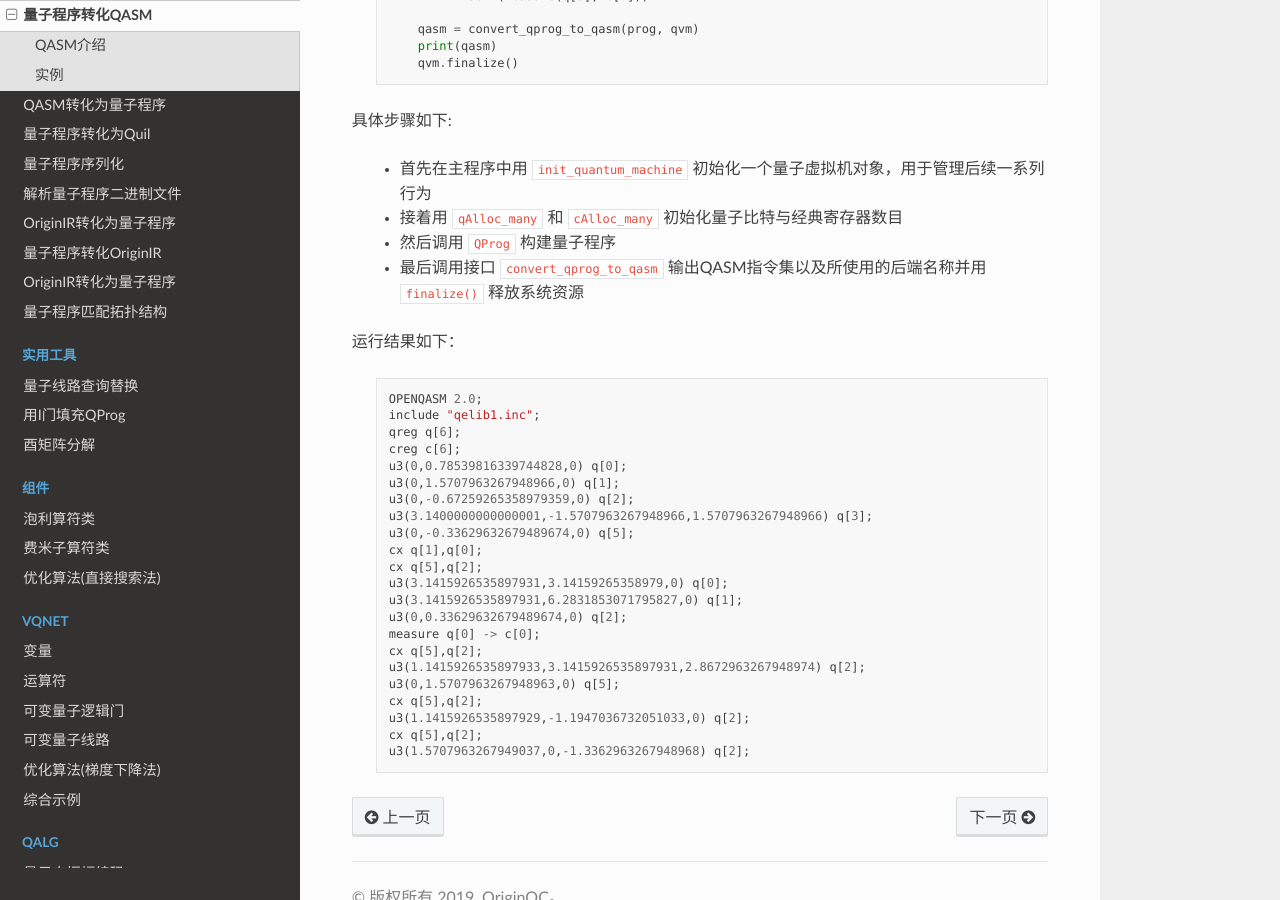
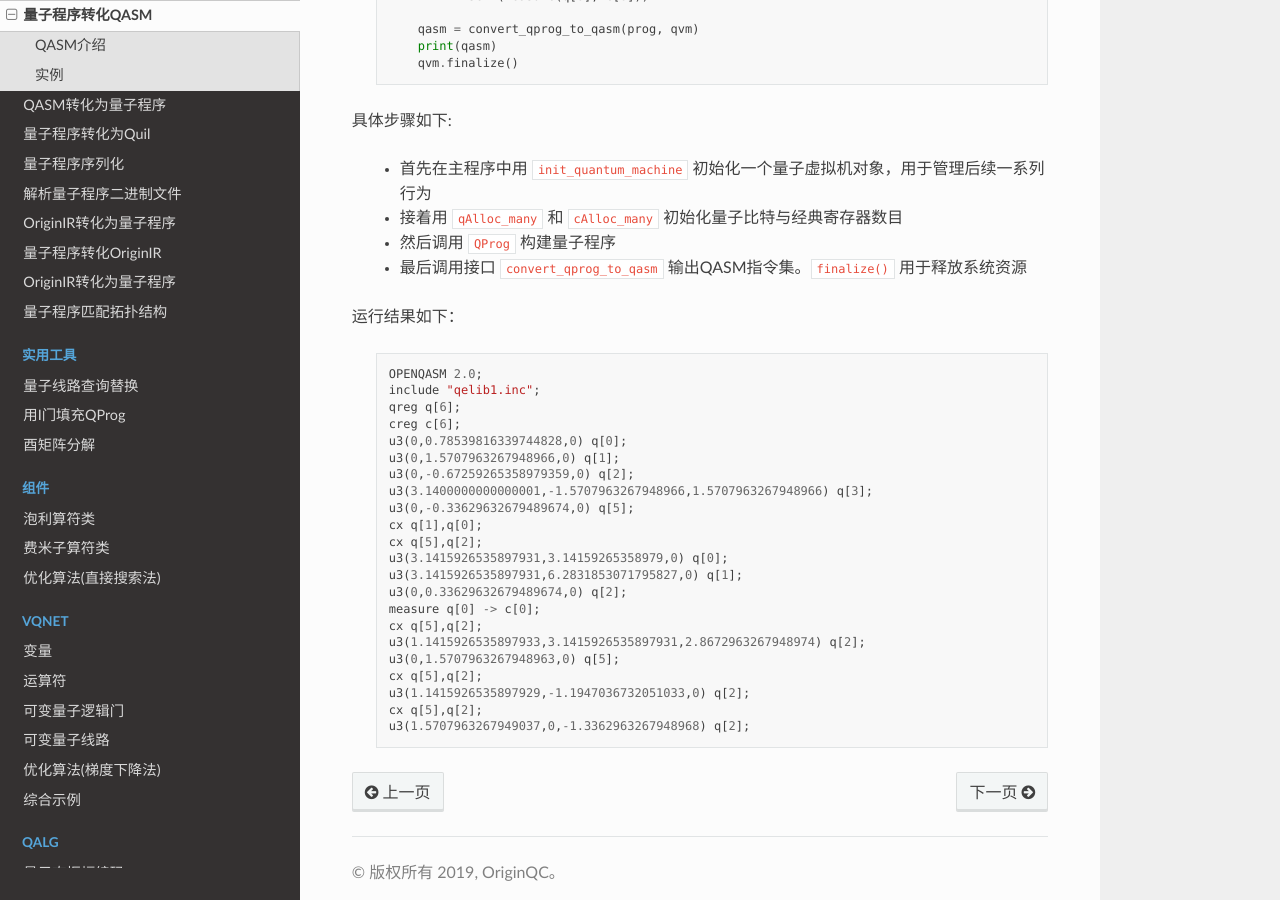
Before and after one commit to OriginQ/pyQPanda-Toturial, a Sphinx documentation site: the page built from source/QProgToQASM.rst, in a window 1280 px wide and 900 px high, scrolled down 1438 px. Built offline with Sphinx 7.4.7 and the Read the Docs theme 2.0.0, drawn with Linux system fonts in a browser that asks for light colours; pages that are not in the unit, such as notebooks, are missing from menus.

Commit message:
Update QProgToQASM.rst

```diff
--- a/source/QProgToQASM.rst
+++ b/source/QProgToQASM.rst
@@ -81,7 +81,7 @@ QPanda2提供了QASM转换工具接口 ``convert_qprog_to_qasm`` 该接口使用
 
  - 然后调用 ``QProg`` 构建量子程序
 
- - 最后调用接口 ``convert_qprog_to_qasm`` 输出QASM指令集以及所使用的后端名称并用 ``finalize()`` 释放系统资源
+ - 最后调用接口 ``convert_qprog_to_qasm`` 输出QASM指令集。``finalize()`` 用于释放系统资源
 
 
 运行结果如下：
```
